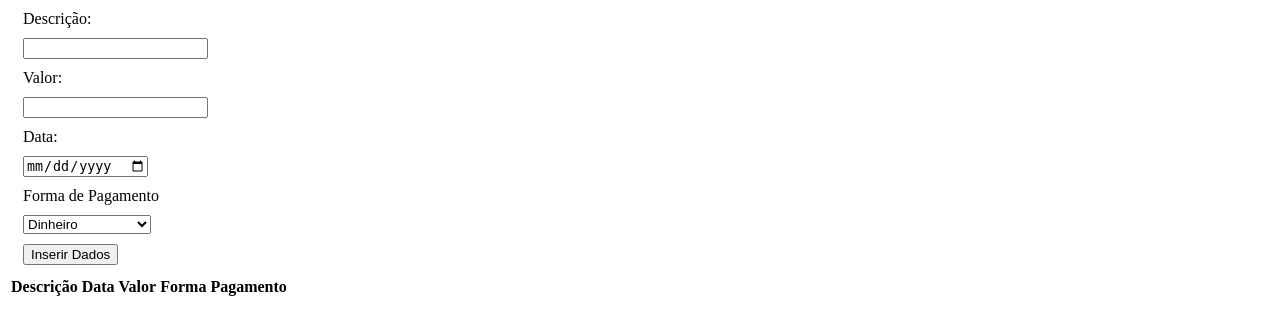
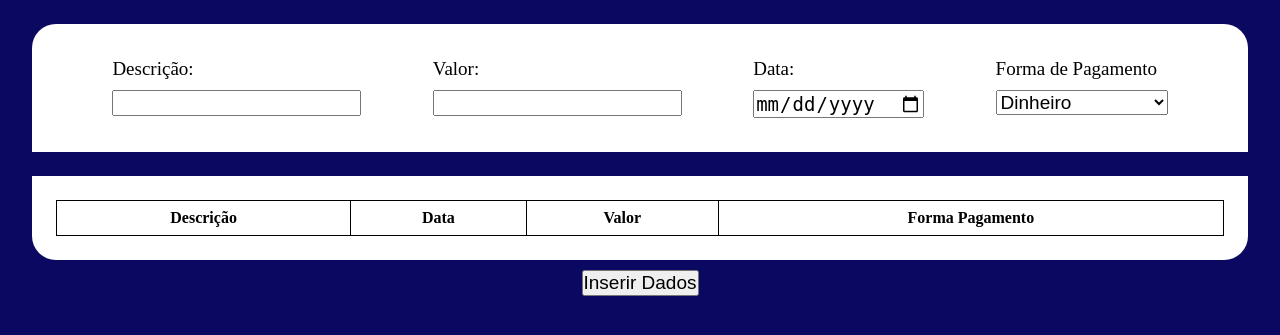
Before and after one commit to mateussiilva/gestorDeContas, a Python web app: template templates/index.html in a window 1280 px wide. Shown: the top 335 px of the page. Run offline with Jinja, Linux system fonts and the light colour scheme; the template is opened without the code that fills it, so the values that code supplies are empty.

Commit message:
Refazendo o layout/logica

```diff
--- /dev/null
+++ b/static/app2.js
@@ -0,0 +1,14 @@
+const select_pagamento = document.querySelector("#formas-pagamentos");
+const formas_pagamentos = [
+    'Dinheiro','Cartão de Credito','Cartão de Debito','Cheque'];
+
+
+function cerateOpcaoPagamanto(){
+    for(let opcao in formas_pagamentos){
+        const option = document.createElement("option");
+        option.innerHTML = formas_pagamentos[opcao];
+        option.setAttribute('value', `opcao ${opcao}`)
+        select_pagamento.appendChild(option);
+    }
+}
+cerateOpcaoPagamanto()
--- a/templates/index.html
+++ b/templates/index.html
@@ -1,35 +1,39 @@
 <!DOCTYPE html>
 <html lang="pt-BR">
+
 <head>
     <meta charset="UTF-8">
     <meta http-equiv="X-UA-Compatible" content="IE=edge">
     <meta name="viewport" content="width=device-width, initial-scale=1.0">
     <title>Gestor de Gastos</title>
-    <style>
-        input, label, select{
-            display: flex;
-            flex-direction: row;
-            margin: 10px 15px;
-        }
-    </style>
+    <link rel="stylesheet" href="style.css">
 </head>
+
 <body>
-    <div class="container">
+    <main>
+
         <div class="form-gastos">
-            <form action="">
+            <form>
+                <div>
                     <label for="input-descricao">Descrição:</label>
-                <input type="text"  id="input-descricao">
+                    <input type="text" id="input-descricao">
+                </div>
+                <div>
                     <label for="input-valor">Valor:</label>
                     <input type="text" id="input-valor">
+                </div>
+                <div>
                     <label for="input-date">Data:</label>
                     <input type="date" id="input-date">
+                </div>
+                <div>
                     <label for="">Forma de Pagamento</label>
                     <select id="formas-pagamentos">
                     </select>
-                <input type="button" id="btn-envio" value="Inserir Dados">
-
+                </div>
             </form>
         </div>
+
         <div class="tabela-gastos">
             <table>
                 <thead>
@@ -38,12 +42,16 @@
                     <th>Valor</th>
                     <th>Forma Pagamento</th>
                 </thead>
-                <tbody>
+                <tbody id="corpo-tabela">
 
                 </tbody>
             </table>
         </div>
-    </div>
+        <input type="button" id="btn-envio" value="Inserir Dados">
+
+    </main>
 </body>
 <script src="/static/app.js"></script>
+<script src="/static/app2.js"></script>
+
 </html>
--- /dev/null
+++ b/templates/style.css
@@ -0,0 +1,75 @@
+/* RESET */
+
+* {
+    padding: 0;
+    margin: 0;
+    box-sizing: border-box;
+
+}
+
+/* CONFIGS INPUTS GLOBAIS */
+input,
+label,
+select {
+    display: flex;
+    flex-direction: row;
+    margin: 10px 15px;
+    font-size: 19px;
+}
+
+body {
+    width: 100%;
+    height: 100%;
+    background-color: #0B0861;
+}
+
+main {
+    display: flex;
+    flex-direction: column;
+    align-items: center;
+
+}
+
+.form-gastos {
+    width: 95%;
+    margin-top: 24px;
+    margin-bottom: 24px;
+    background-color: white;
+    overflow: hidden;
+    border-radius: 24px 24px 0px 0px;
+}
+
+.form-gastos > form {
+    padding: 24px;
+    display: flex;
+    flex-direction: row;
+    justify-content: space-evenly;
+
+}
+
+.tabela-gastos {
+    width: 95%;
+    height: auto;
+    padding: 24px;
+    background-color: white;
+    border-radius: 0px 0px 24px 24px ;
+
+}
+
+table{
+    width: 100%;
+    border-collapse:collapse ;
+}
+thead{
+    width: 100%;
+}
+
+tr,th,td{
+    padding: 8px;
+    border: 1px solid black;
+}
+
+/* EFEITO ZEBRADO  */
+tbody > tr:nth-child(even){
+    background-color: #ddd;
+}
```
Also changed, not shown: static/app.js (+30 -16 lines), style.css (deleted, +0 -16 lines). Lines whose indentation alone changed are shown as unchanged.
